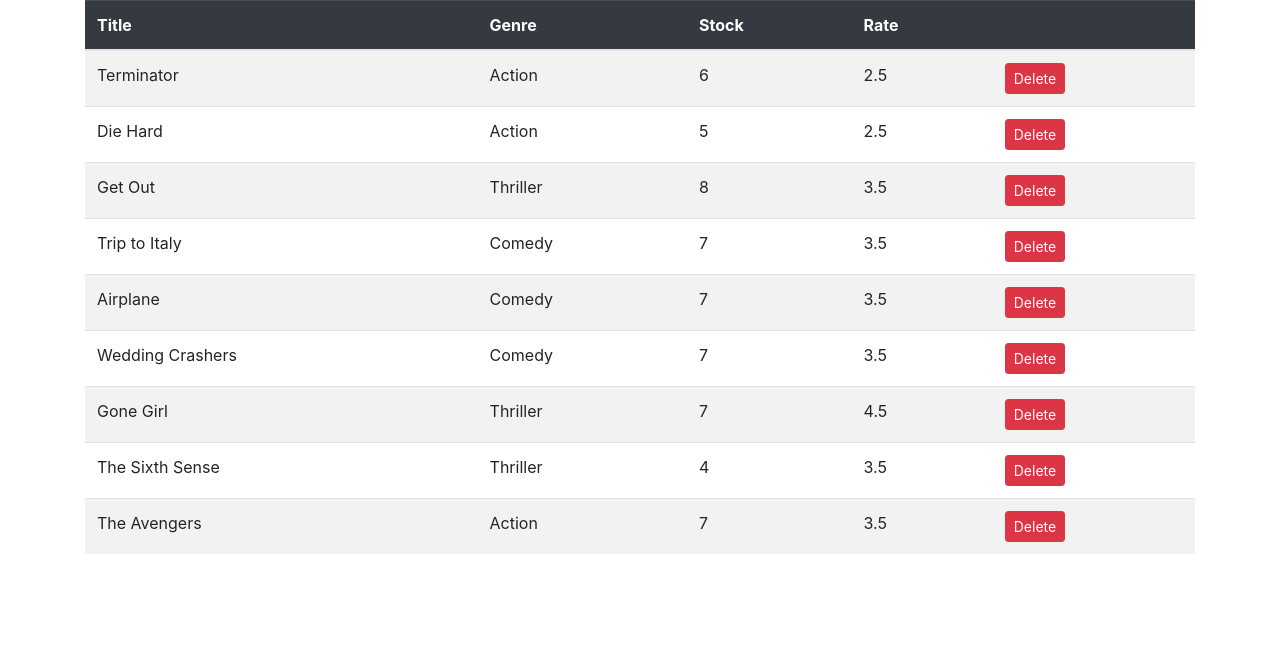
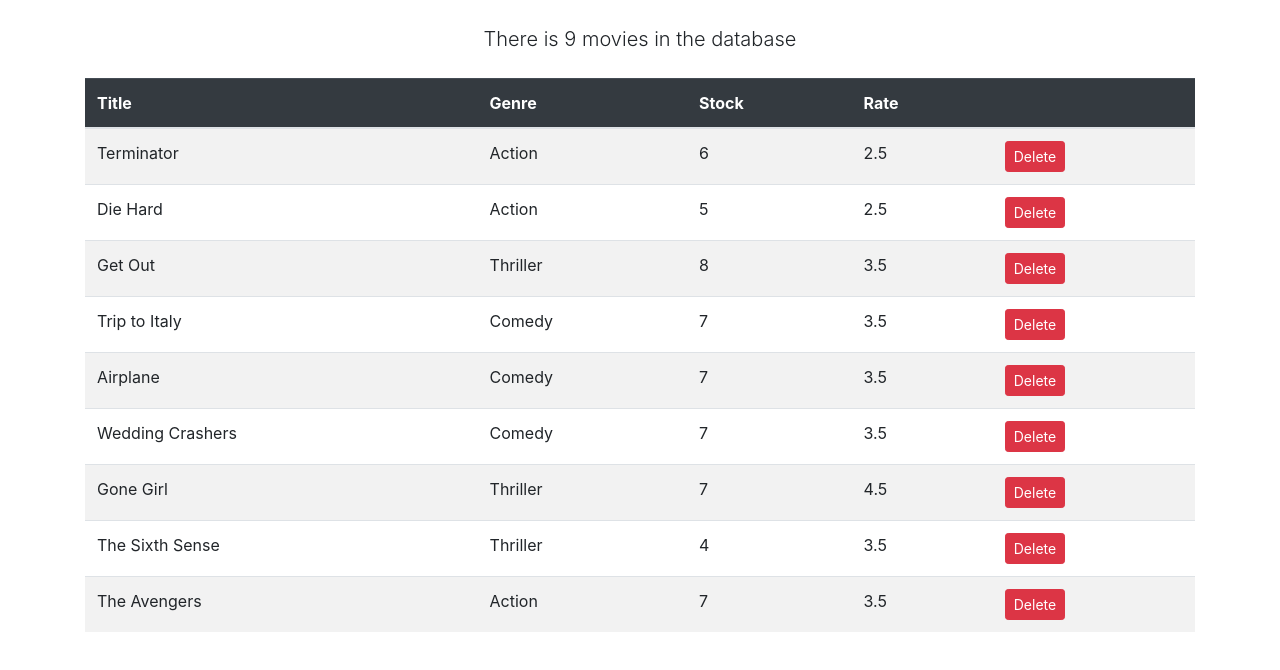
Before and after one commit to DalatCoder/learn-react-mosh, a React (Create React App) app in the folder vidly/: page / in a window 1280 px wide. Shown: the top 670 px of the page. Built offline with nearby package versions, Linux system fonts and the light colour scheme.

Commit message:
display number of movies in the database

```diff
--- a/vidly/src/components/MovieItem.jsx
+++ b/vidly/src/components/MovieItem.jsx
@@ -13,6 +13,7 @@
       numberInStock,
       dailyRentalRate,
     } = this.props.movie;
+
     return (
       <tr>
         <td>{title}</td>
--- a/vidly/src/components/movies.jsx
+++ b/vidly/src/components/movies.jsx
@@ -1,4 +1,4 @@
-import React, { Component } from 'react';
+import React, { Component, Fragment } from 'react';
 import { getMovies } from '../services/fakeMovieService.js';
 
 // Components
@@ -20,7 +20,15 @@
   };
 
   render() {
+    const count = this.state.movies.length;
+    const heading =
+      count > 0
+        ? `There is ${count} movies in the database`
+        : 'There is no movie in the database';
+
     return (
+      <Fragment>
+        <p className="lead my-4 text-center">{heading}</p>
         <table className="table table-striped">
           <thead className="table-dark">
             <tr>
@@ -41,6 +49,7 @@
             ))}
           </tbody>
         </table>
+      </Fragment>
     );
   }
 }
```
Lines whose indentation alone changed are shown as unchanged.
